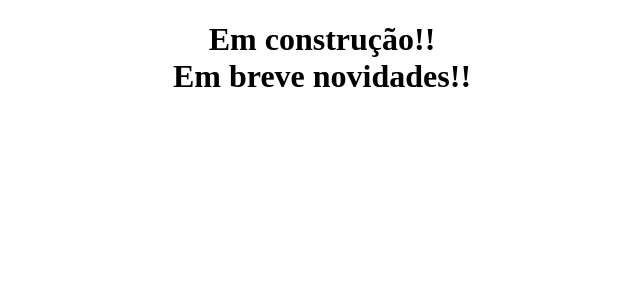
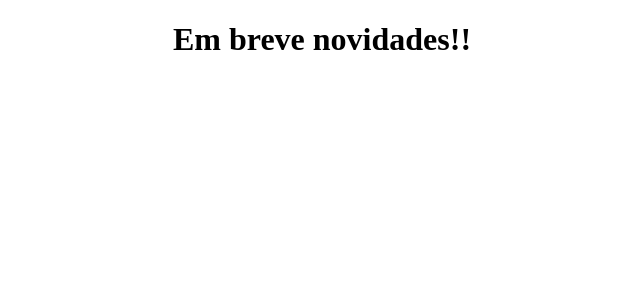
Before and after one commit to patocg/firstproject, a Next.js app: page / in a window 1280 px wide. Shown: the top 300 px of the page, without its empty margins (318-958 px from the left). Built offline with nearby package versions, Linux system fonts and the light colour scheme.

Commit message:
adiciona titulo ao site index.js

```diff
--- a/pages/index.js
+++ b/pages/index.js
@@ -1,7 +1,7 @@
 function Home() {
   return (
     <h1>
-      <center>Em construção!!</center>
+      <title>Em construção</title>
       <center>Em breve novidades!!</center>
     </h1>
   );
```
